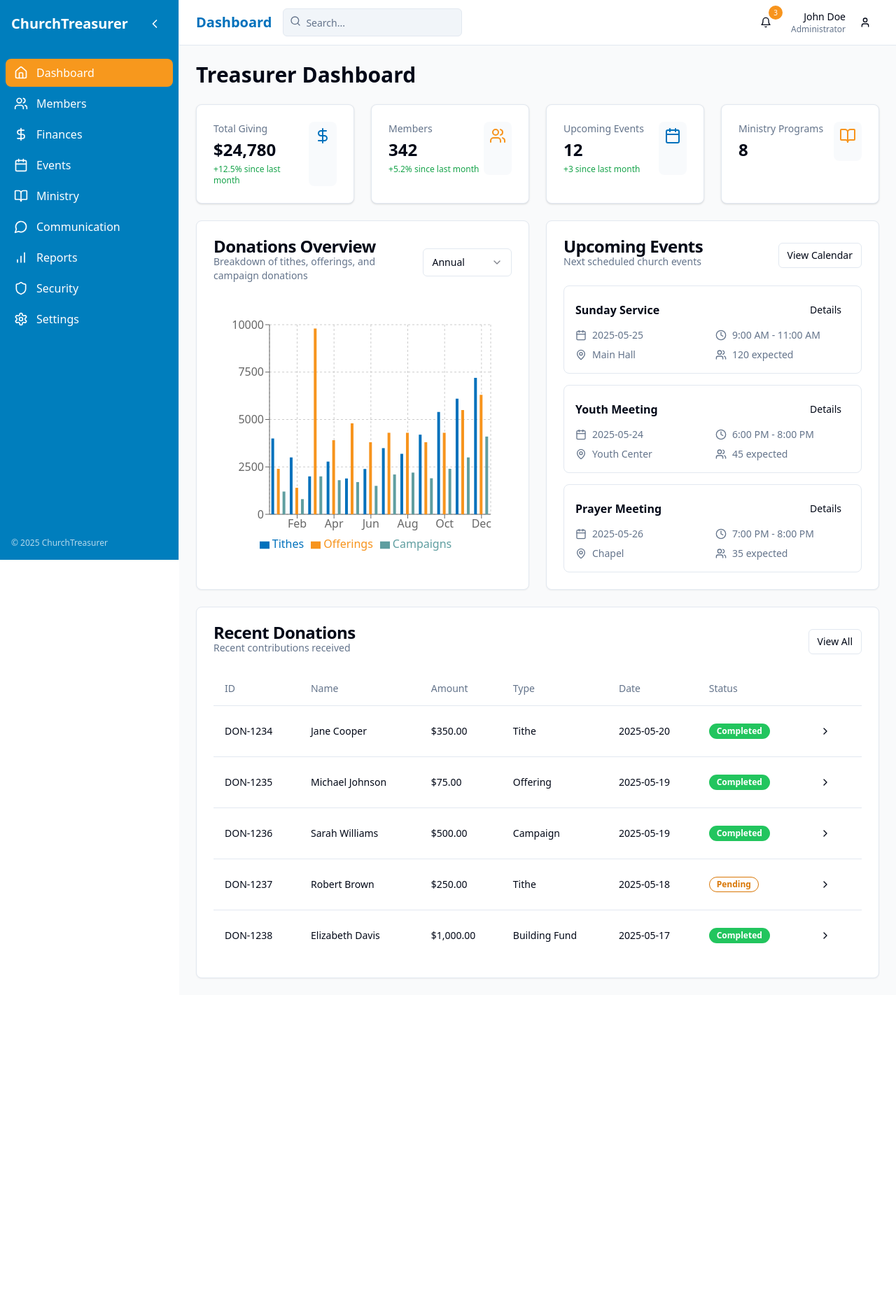
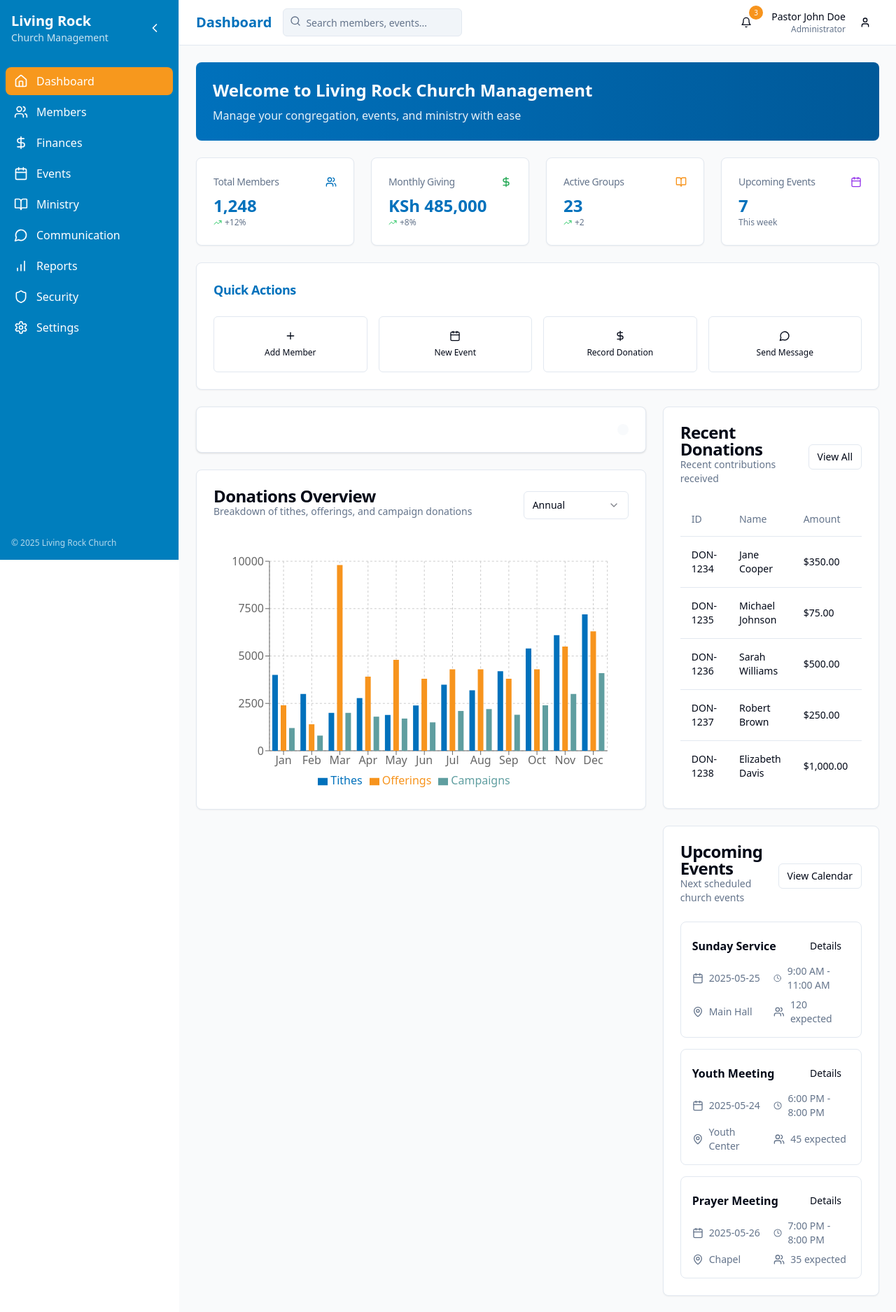
Before and after one commit to sainska/LivingRockCMS, a React (Vite) app: page / in a window 1280 px wide. Shown: the top 1875 px of the page at 70% size. Before the commit the page ends 1422 px from the top, so only its background shows below. Built offline with nearby package versions, Linux system fonts and the light colour scheme.

Commit message:
Implement Church Management System.
Implement the Church Management System with database schema, button logic, and seamless system flow.

```diff
--- /dev/null
+++ b/src/components/dashboard/QuickActions.tsx
@@ -0,0 +1,51 @@
+
+import { Button } from "@/components/ui/button";
+import { Card, CardContent, CardHeader, CardTitle } from "@/components/ui/card";
+import { Plus, Users, Calendar, DollarSign, MessageCircle } from "lucide-react";
+
+const QuickActions = () => {
+  return (
+    <Card>
+      <CardHeader>
+        <CardTitle className="text-lg font-semibold text-xiracom-blue">Quick Actions</CardTitle>
+      </CardHeader>
+      <CardContent>
+        <div className="grid grid-cols-2 md:grid-cols-4 gap-4">
+          <Button
+            variant="outline"
+            className="h-20 flex flex-col gap-2 hover:bg-xiracom-blue hover:text-white transition-colors"
+          >
+            <Plus className="h-5 w-5" />
+            <span className="text-xs">Add Member</span>
+          </Button>
+
+          <Button
+            variant="outline"
+            className="h-20 flex flex-col gap-2 hover:bg-xiracom-blue hover:text-white transition-colors"
+          >
+            <Calendar className="h-5 w-5" />
+            <span className="text-xs">New Event</span>
+          </Button>
+
+          <Button
+            variant="outline"
+            className="h-20 flex flex-col gap-2 hover:bg-xiracom-blue hover:text-white transition-colors"
+          >
+            <DollarSign className="h-5 w-5" />
+            <span className="text-xs">Record Donation</span>
+          </Button>
+
+          <Button
+            variant="outline"
+            className="h-20 flex flex-col gap-2 hover:bg-xiracom-blue hover:text-white transition-colors"
+          >
+            <MessageCircle className="h-5 w-5" />
+            <span className="text-xs">Send Message</span>
+          </Button>
+        </div>
+      </CardContent>
+    </Card>
+  );
+};
+
+export default QuickActions;
--- /dev/null
+++ b/src/components/dashboard/SystemMetrics.tsx
@@ -0,0 +1,73 @@
+
+import { Card, CardContent, CardHeader, CardTitle } from "@/components/ui/card";
+import { TrendingUp, TrendingDown, Users, Calendar, DollarSign, BookOpen } from "lucide-react";
+
+const SystemMetrics = () => {
+  const metrics = [
+    {
+      title: "Total Members",
+      value: "1,248",
+      change: "+12%",
+      trend: "up",
+      icon: Users,
+      color: "text-xiracom-blue"
+    },
+    {
+      title: "Monthly Giving",
+      value: "KSh 485,000",
+      change: "+8%",
+      trend: "up",
+      icon: DollarSign,
+      color: "text-green-600"
+    },
+    {
+      title: "Active Groups",
+      value: "23",
+      change: "+2",
+      trend: "up",
+      icon: BookOpen,
+      color: "text-xiracom-orange"
+    },
+    {
+      title: "Upcoming Events",
+      value: "7",
+      change: "This week",
+      trend: "neutral",
+      icon: Calendar,
+      color: "text-purple-600"
+    }
+  ];
+
+  return (
+    <div className="grid grid-cols-1 md:grid-cols-2 lg:grid-cols-4 gap-6">
+      {metrics.map((metric, index) => {
+        const Icon = metric.icon;
+        const TrendIcon = metric.trend === "up" ? TrendingUp : TrendingDown;
+
+        return (
+          <Card key={index} className="hover:shadow-lg transition-shadow">
+            <CardHeader className="flex flex-row items-center justify-between space-y-0 pb-2">
+              <CardTitle className="text-sm font-medium text-muted-foreground">
+                {metric.title}
+              </CardTitle>
+              <Icon className={`h-4 w-4 ${metric.color}`} />
+            </CardHeader>
+            <CardContent>
+              <div className="text-2xl font-bold text-xiracom-blue">{metric.value}</div>
+              <div className="flex items-center text-xs text-muted-foreground">
+                {metric.trend !== "neutral" && (
+                  <TrendIcon className={`h-3 w-3 mr-1 ${
+                    metric.trend === "up" ? "text-green-500" : "text-red-500"
+                  }`} />
+                )}
+                <span>{metric.change}</span>
+              </div>
+            </CardContent>
+          </Card>
+        );
+      })}
+    </div>
+  );
+};
+
+export default SystemMetrics;
--- a/src/components/layout/Header.tsx
+++ b/src/components/layout/Header.tsx
@@ -19,7 +19,7 @@ const Header = ({ pageTitle = "Dashboard" }: HeaderProps) => {
           <Search className="absolute left-2.5 top-2.5 h-4 w-4 text-muted-foreground" />
           <Input
             type="search"
-            placeholder="Search..."
+            placeholder="Search members, events..."
             className="pl-8 bg-muted"
           />
         </div>
@@ -38,7 +38,7 @@ const Header = ({ pageTitle = "Dashboard" }: HeaderProps) => {
         </div>
         <div className="flex items-center gap-2">
           <div className="hidden md:block text-right">
-            <p className="text-sm font-medium">John Doe</p>
+            <p className="text-sm font-medium">Pastor John Doe</p>
             <p className="text-xs text-muted-foreground">Administrator</p>
           </div>
           <Button variant="ghost" size="icon" className="rounded-full">
--- a/src/components/layout/Layout.tsx
+++ b/src/components/layout/Layout.tsx
@@ -16,18 +16,18 @@ const Layout = ({ children }: LayoutProps) => {
     // Update page title based on current route
     const path = location.pathname;
     if (path === "/") setPageTitle("Dashboard");
-    else if (path === "/members") setPageTitle("Members");
+    else if (path === "/members") setPageTitle("Member Management");
     else if (path === "/finances") setPageTitle("Financial Management");
     else if (path === "/events") setPageTitle("Events & Scheduling");
     else if (path === "/ministry") setPageTitle("Ministry Support");
     else if (path === "/communication") setPageTitle("Communication Tools");
     else if (path === "/reports") setPageTitle("Reports & Analytics");
-    else if (path === "/security") setPageTitle("Security");
+    else if (path === "/security") setPageTitle("Security & Access");
     else if (path === "/settings") setPageTitle("System Settings");
     else setPageTitle("Dashboard");
 
     // Update page title in browser
-    document.title = `Church Treasurer - ${pageTitle}`;
+    document.title = `Living Rock Church - ${pageTitle}`;
   }, [location.pathname, pageTitle]);
 
   return (
--- a/src/components/layout/Sidebar.tsx
+++ b/src/components/layout/Sidebar.tsx
@@ -54,7 +54,12 @@ const Sidebar = () => {
       )}
     >
       <div className="flex items-center justify-between p-4">
-        {!collapsed && <span className="text-xl font-bold text-sidebar-foreground">ChurchTreasurer</span>}
+        {!collapsed && (
+          <div className="text-sidebar-foreground">
+            <div className="text-xl font-bold">Living Rock</div>
+            <div className="text-sm opacity-80">Church Management</div>
+          </div>
+        )}
         <button
           onClick={() => setCollapsed(!collapsed)}
           className="p-2 rounded-lg hover:bg-sidebar-accent text-sidebar-foreground"
@@ -125,7 +130,7 @@ const Sidebar = () => {
       <div className="p-4">
         {!collapsed && (
           <div className="text-xs text-sidebar-foreground opacity-70">
-            © {new Date().getFullYear()} ChurchTreasurer
+            © {new Date().getFullYear()} Living Rock Church
           </div>
         )}
       </div>
--- a/src/pages/Dashboard.tsx
+++ b/src/pages/Dashboard.tsx
@@ -1,50 +1,73 @@
 
-import { DollarSign, Users, Calendar, BookOpen } from "lucide-react";
+import { Card, CardContent, CardHeader, CardTitle } from "@/components/ui/card";
 import StatsCard from "@/components/dashboard/StatsCard";
 import DonationChart from "@/components/dashboard/DonationChart";
 import RecentDonations from "@/components/dashboard/RecentDonations";
 import UpcomingEvents from "@/components/dashboard/UpcomingEvents";
+import SystemMetrics from "@/components/dashboard/SystemMetrics";
+import QuickActions from "@/components/dashboard/QuickActions";
 
 const Dashboard = () => {
   return (
     <div className="space-y-6">
-      <h1 className="text-3xl font-bold">Treasurer Dashboard</h1>
-
-      <div className="grid gap-6 md:grid-cols-2 lg:grid-cols-4">
-        <StatsCard
-          title="Total Giving"
-          value="$24,780"
-          icon={<DollarSign className="h-6 w-6 text-xiracom-blue" />}
-          change="12.5%"
-          isPositive={true}
-        />
-        <StatsCard
-          title="Members"
-          value="342"
-          icon={<Users className="h-6 w-6 text-xiracom-orange" />}
-          change="5.2%"
-          isPositive={true}
-        />
-        <StatsCard
-          title="Upcoming Events"
-          value="12"
-          icon={<Calendar className="h-6 w-6 text-xiracom-blue" />}
-          change="3"
-          isPositive={true}
-        />
-        <StatsCard
-          title="Ministry Programs"
-          value="8"
-          icon={<BookOpen className="h-6 w-6 text-xiracom-orange" />}
-        />
+      {/* Welcome Section */}
+      <div className="bg-gradient-to-r from-xiracom-blue to-xiracom-darkblue text-white p-6 rounded-lg">
+        <h1 className="text-2xl font-bold mb-2">Welcome to Living Rock Church Management</h1>
+        <p className="opacity-90">Manage your congregation, events, and ministry with ease</p>
       </div>
 
-      <div className="grid gap-6 md:grid-cols-2">
-        <DonationChart />
-        <UpcomingEvents />
+      {/* System Metrics */}
+      <SystemMetrics />
+
+      {/* Quick Actions */}
+      <QuickActions />
+
+      {/* Dashboard Content */}
+      <div className="grid grid-cols-1 lg:grid-cols-3 gap-6">
+        <div className="lg:col-span-2 space-y-6">
+          <StatsCard />
+          <DonationChart />
+        </div>
+
+        <div className="space-y-6">
+          <RecentDonations />
+          <UpcomingEvents />
+        </div>
       </div>
 
-      <RecentDonations />
+      {/* Recent Activity */}
+      <Card>
+        <CardHeader>
+          <CardTitle className="text-lg font-semibold text-xiracom-blue">Recent Activity</CardTitle>
+        </CardHeader>
+        <CardContent>
+          <div className="space-y-3">
+            <div className="flex items-center justify-between p-3 bg-gray-50 rounded-lg">
+              <div>
+                <p className="font-medium">New member registered</p>
+                <p className="text-sm text-muted-foreground">Sarah Johnson joined the congregation</p>
+              </div>
+              <span className="text-xs text-muted-foreground">2 hours ago</span>
+            </div>
+
+            <div className="flex items-center justify-between p-3 bg-gray-50 rounded-lg">
+              <div>
+                <p className="font-medium">Donation received</p>
+                <p className="text-sm text-muted-foreground">KSh 15,000 offering from Mark Wilson</p>
+              </div>
+              <span className="text-xs text-muted-foreground">4 hours ago</span>
+            </div>
+
+            <div className="flex items-center justify-between p-3 bg-gray-50 rounded-lg">
+              <div>
+                <p className="font-medium">Event scheduled</p>
+                <p className="text-sm text-muted-foreground">Youth Conference added for next Saturday</p>
+              </div>
+              <span className="text-xs text-muted-foreground">6 hours ago</span>
+            </div>
+          </div>
+        </CardContent>
+      </Card>
     </div>
   );
 };
```
